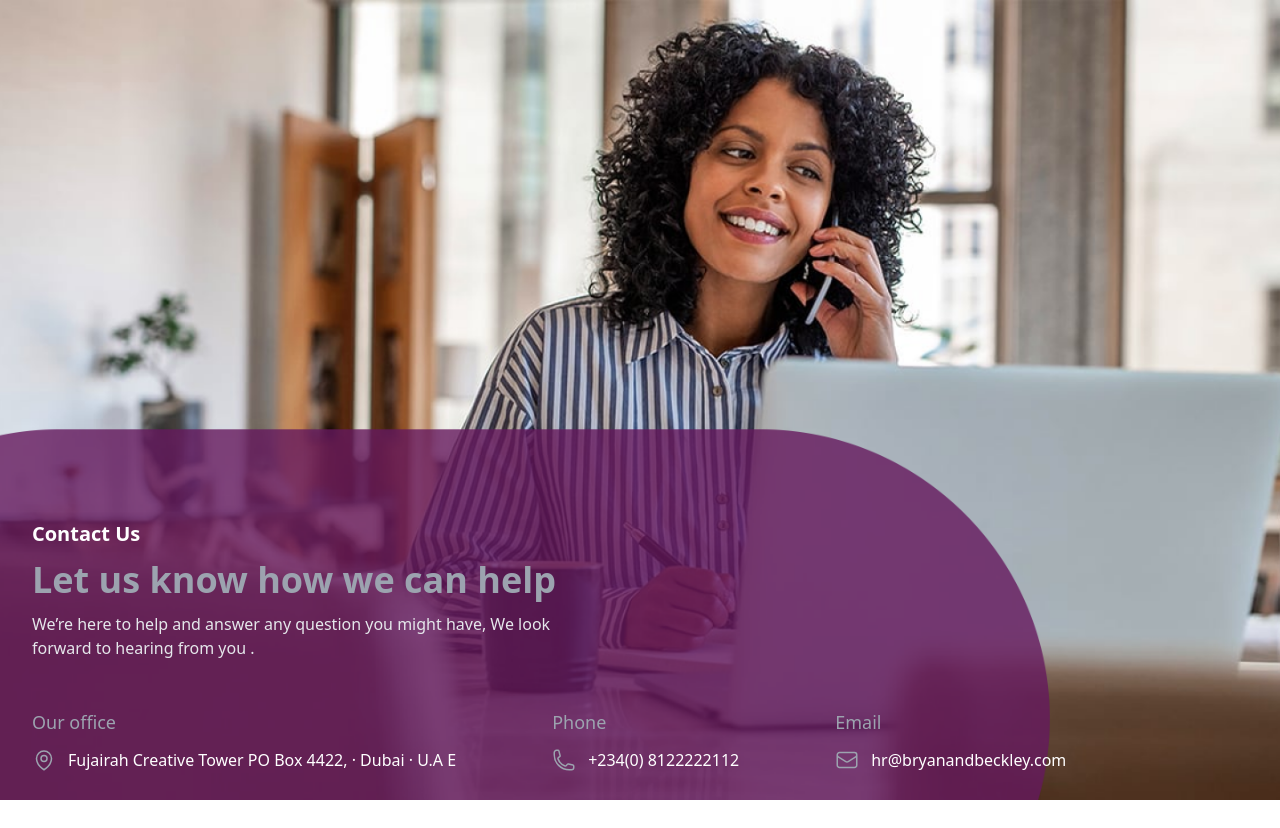
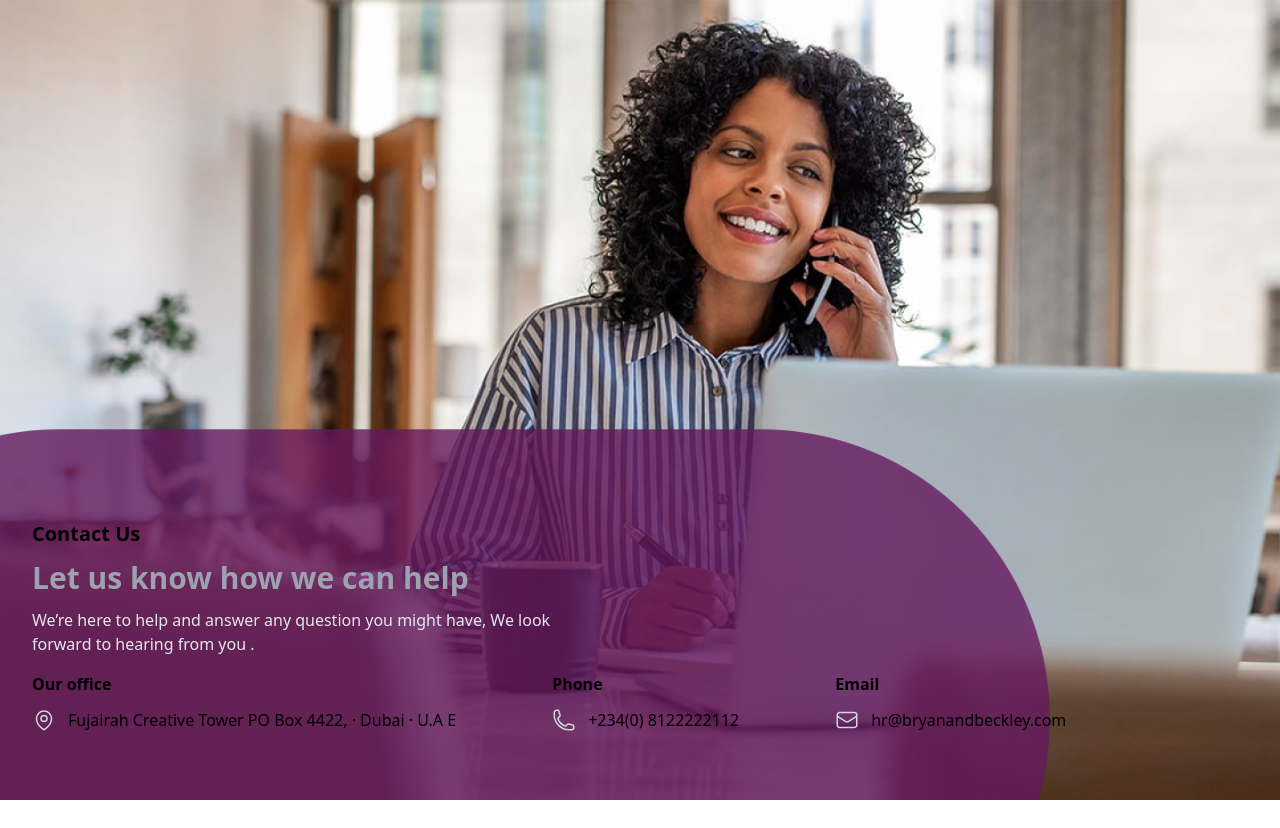
Before and after one commit to temiadebayo/Bryan-and-beckley_intl, a Next.js app: page /contact in a window 1280 px wide. After the commit the page ends 804 px from the top, so only its background shows below. Built offline with nearby package versions, Linux system fonts and the light colour scheme.

Commit message:
Navbar changes

```diff
--- a/components/Features.js
+++ b/components/Features.js
@@ -2,7 +2,7 @@ import React, { useState } from 'react';
 import Link from 'next/link';
 import { allDocs } from '../.contentlayer/generated';
 import Logo from './Logo';
-import { FaTruckPlane } from "react-icons/fa6";
+import { FaTruckPlane } from 'react-icons/fa6';
 
 const Features = () => {
   const [color, setColor] = useState('transparent');
@@ -11,10 +11,8 @@ const Features = () => {
     <div className="h-auto pb-4">
       <div className="grid grid-cols-1 sm:grid-cols-2  gap-4">
         {allDocs.map((item, index) => (
-          <div
-            key={index}
-            className="  rounded-xl border hover:drop-shadow-2xl border-gray-100 p-4 group block mx-auto  ring-1 ring-slate-900/5 shadow-lg space-y-3 hover:bg-sky-500 hover:ring-sky-500 cursor-pointer hover:text-white "
-          >
+          <Link key={index} href={item.url_path} passHref>
+            <div className="  rounded-xl border hover:drop-shadow-2xl border-gray-100 p-4 group block mx-auto  ring-1 ring-slate-900/5 shadow-lg space-y-3 hover:bg-sky-500 hover:ring-sky-500 cursor-pointer hover:text-white ">
               <span className="inline-block hover:drop-shadow-2xl rounded-lg p-3">
                 <div className="inline-flex align-middle hover:drop-shadow-2xl justify-center items-center select-none  ">
                   <img src={item.icon} className="h-[60px] w-[60px]  " />
@@ -24,12 +22,11 @@ const Features = () => {
               <h2 className="py-2 font-semibold text-base sm:text-lg ">
                 {item.title}
               </h2>
-            <Link href={item.url_path} passHref>
-              <p className="sm:mt-1 block text-sm sm:text-base dark:group-hover:text-white hover:underline group-hover:text-inidigo-600 py-1 px-4">
+              <p className="sm:mt-1 block text-sm sm:text-base dark:group-hover:text-white group-hover:text-inidigo-600 py-1 px-4">
                 {item.para}
               </p>
+            </div>
           </Link>
-          </div>
         ))}
         {/* Card one  */}
         {/* <a
--- a/components/Mission.js
+++ b/components/Mission.js
@@ -40,7 +40,7 @@ const Mission = () => {
               resilience and high perceived value that enable and accelerate
               your business processes and operations.
             </p>
-            <a
+            {/* <a
               href="javascript:void(0)"
               className="inline-flex gap-x-1 items-center text-indigo-600 hover:text-indigo-500 duration-150 font-medium"
             >
@@ -57,7 +57,7 @@ const Mission = () => {
                   clipRule="evenodd"
                 />
               </svg>
-            </a>
+            </a> */}
           </div>
         </div>
       </div>
--- a/components/NavBar.jsx
+++ b/components/NavBar.jsx
@@ -14,8 +14,8 @@ import {
 const NavBar = () => {
   const navigation = [
     // { name: 'Home', link: '/' },
-    { name: 'Product', link: '/contact' },
-    { name: 'Partners', link: '/contact' },
+    // { name: 'Product', link: '/contact' },
+    // { name: 'Partners', link: '/contact' },
     { name: 'About', link: '/about' },
     { name: 'Contact ', link: '/contact' },
   ];
--- a/pages/contact.js
+++ b/pages/contact.js
@@ -72,10 +72,10 @@ const contact = () => {
   return (
     <section className="bg-[url('/images/Contact-bg.png')] h-screen w-screen bg-cover bg-cotain">
       <main className="py-14 top-0 right-0 pt-[520px]">
-        <div className="max-w-screen-xl mx-auto px-4 text-white md:px-8">
+        <div className="max-w-screen-xl mx-auto px-4  md:px-8">
           <div className="max-w-xl space-y-3">
             <h3 className="sm:text-xl font-semibold">Contact Us</h3>
-            <p className="text-gray-400 text-3xl font-semibold sm:text-4xl">
+            <p className="text-gray-400 text-2xl font-semibold sm:text-3xl">
               Let us know how we can help
             </p>
             <p className="text-gray-200">
@@ -84,14 +84,14 @@ const contact = () => {
             </p>
           </div>
           <div>
-            <ul className="mt-12 flex flex-wrap gap-x-12 gap-y-6 items-center lg:gap-x-24">
+            <ul className="py-4 flex flex-wrap gap-x-12 gap-y-6 items-center lg:gap-x-24">
               {contactMethods.map((item, idx) => (
                 <li key={idx}>
-                  <h4 className="text-gray-400 text-lg font-medium">
+                  <h4 className="font-bold">
                     {item.title}
                   </h4>
                   <div className="mt-3 flex items-center gap-x-3">
-                    <div className="flex-none text-gray-400">{item.icon}</div>
+                    <div className="flex-none text-gray-300">{item.icon}</div>
                     <p>{item.contact}</p>
                   </div>
                 </li>
```
Lines whose indentation alone changed are shown as unchanged.
